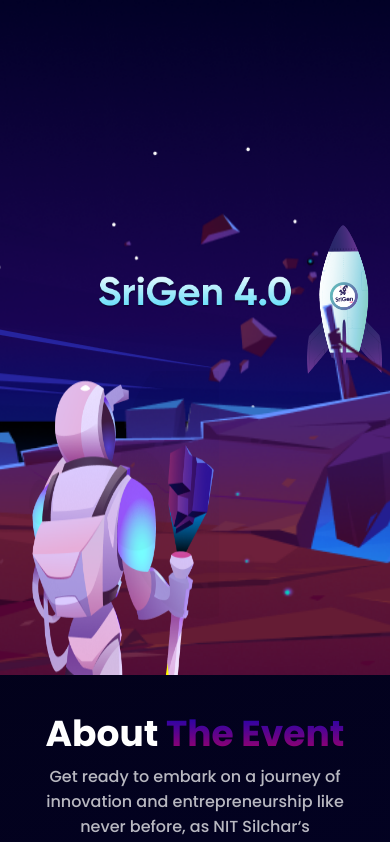
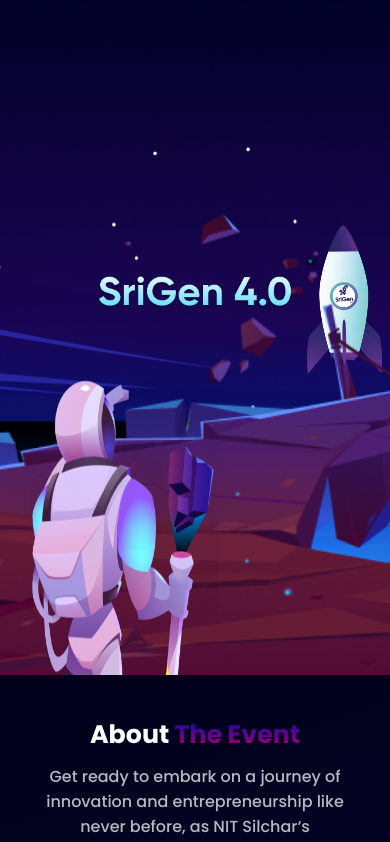
Before and after one commit to Ecell-NITS/Srigen-2023, a React (Vite) app: page / in a window 390 px wide. Shown: the top 842 px of the page. Built offline with nearby package versions, Linux system fonts and the light colour scheme.

Commit message:
FIX: About MArgin

```diff
--- a/src/Components/About/About.module.scss
+++ b/src/Components/About/About.module.scss
@@ -14,6 +14,7 @@
   display: flex;
   flex-direction: column;
   width: 50%;
+  margin: 0 auto;
 }
 .abt_event,
 .abt_nits {
@@ -21,9 +22,10 @@
 }
 .abt_head {
   font-family: var(--srijan4-font-2);
-  font-weight: bold;
-  font-size: 1.5rem;
-  line-height: 50px;
+  font-weight: 600;
+  font-size: 4vh;
+  line-height: 4vh;
+  margin-bottom: 5vh;
 }
 
 .aboutti {
@@ -31,16 +33,14 @@
 }
 
 .abt_span {
-  // background: linear-gradient(180deg, #b621fe 0%, #1fd1f9 100%);
   background: linear-gradient(180deg, #0704b9 0%, #b4015f 100%);
   -webkit-background-clip: text;
   background-clip: text;
   -webkit-text-fill-color: transparent;
-  // color: #fff !important;
 }
 .abt_content {
   font-family: var(--srijan4-font-2);
-  font-weight: 600;
+  font-weight: 500;
   position: relative;
   font-size: 1.3rem;
   line-height: 35.8px;
@@ -54,11 +54,11 @@
   justify-content: center;
   align-items: center;
   position: sticky;
-  top: 25%;
+  top: 18%;
   right: 7%;
   height: fit-content;
   transition: 0.5s ease;
-  margin: 0 auto;
+  margin: 3vh auto;
 }
 .abt_animRotate {
   transform: rotate(180deg);
@@ -127,7 +127,7 @@
     width: 50%;
   }
   .abt_head {
-    font-size: 1.25rem;
+    font-size: 3vh;
   }
   .abt_content {
     font-size: 1.1rem;
@@ -162,7 +162,7 @@
     width: 100vw;
   }
   .abt_head {
-    font-size: 1.5rem;
+    font-size: 2vh;
     line-height: 50px;
     width: 90%;
     margin: auto;
```
